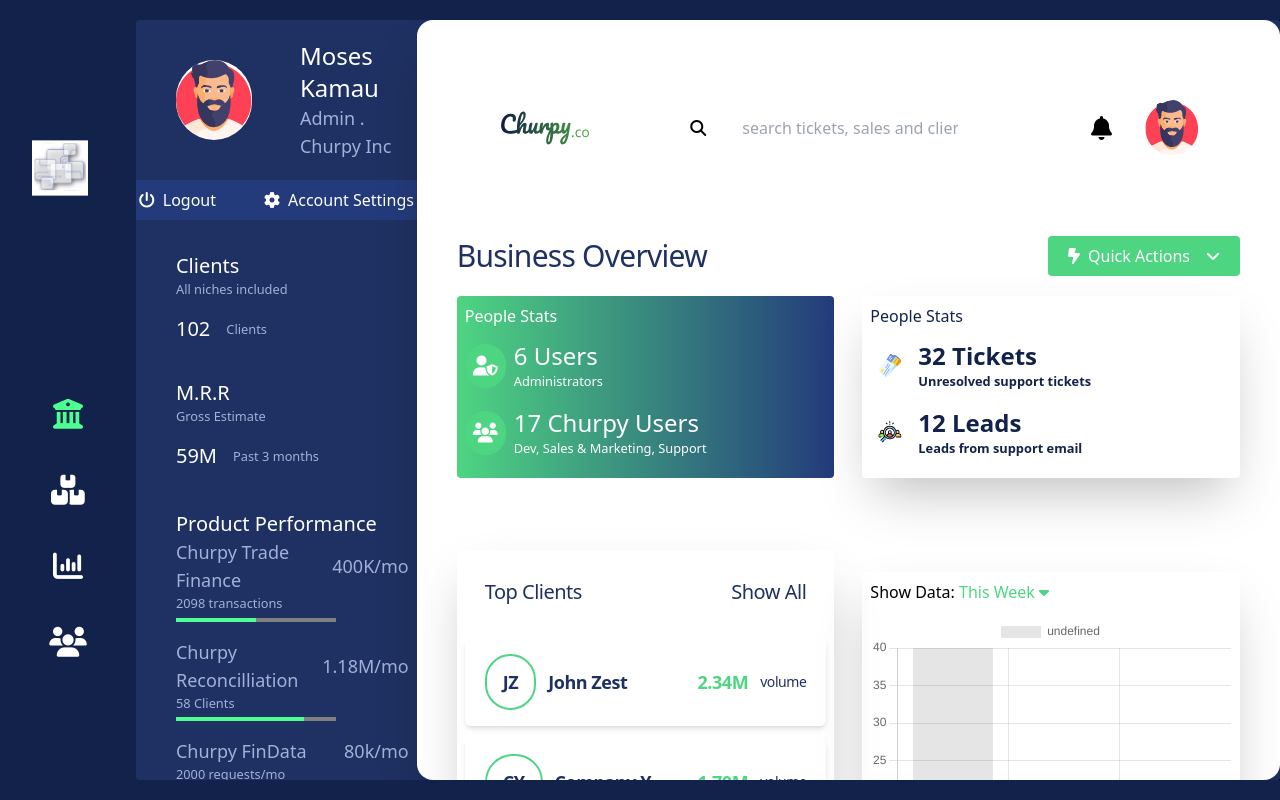
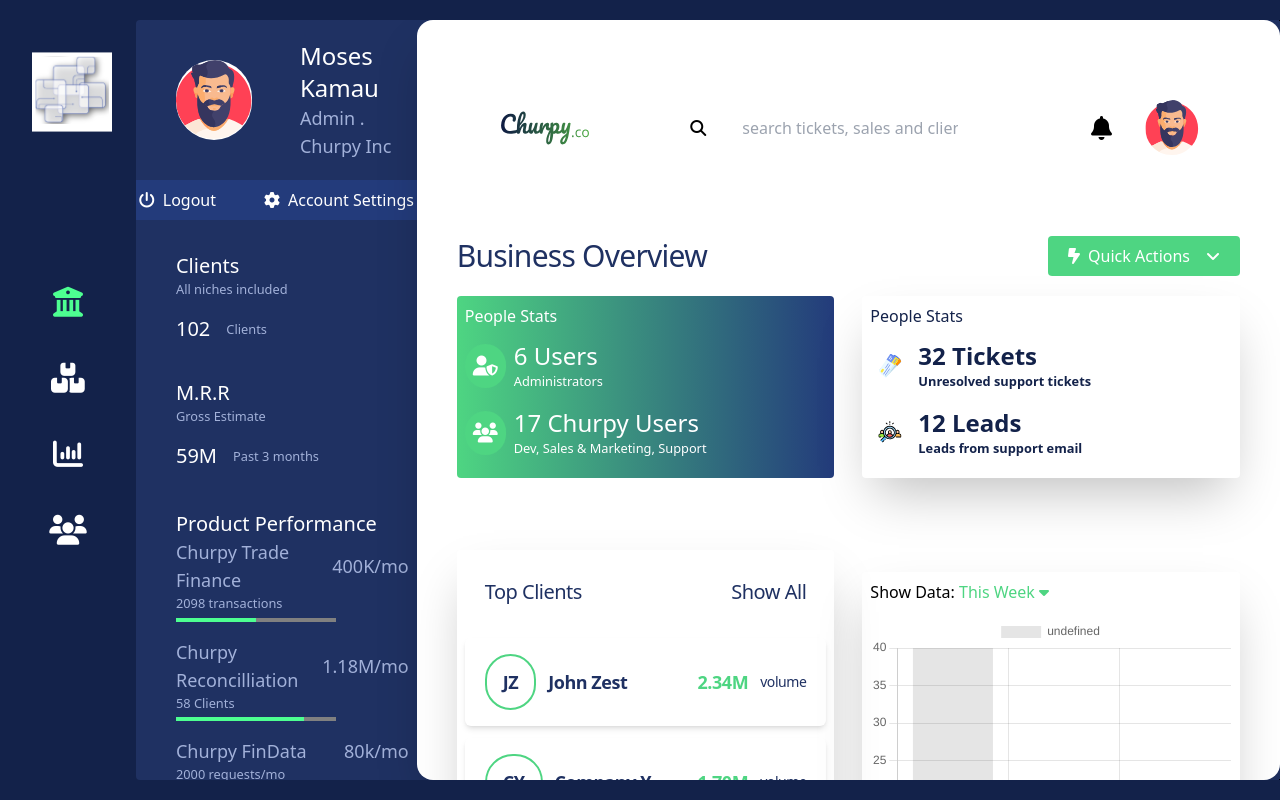
Before and after one commit to kd-kinuthiadavid/churpy-tia, a Vue app in the folder churpy-dashboard/: page / in a window 1280 px wide. Built offline with nearby package versions, Linux system fonts and the light colour scheme.

Commit message:
IconsNav - use flex to align the icons so that they match the design spec

```diff
--- a/churpy-dashboard/src/components/IconsNav.vue
+++ b/churpy-dashboard/src/components/IconsNav.vue
@@ -1,12 +1,13 @@
 <template>
   <div
-    class="bg-inherit flex flex-col justify-center gap-y-10 mx-4 my-3 w-1/12"
+    class="bg-inherit flex flex-col justify-between gap-y-10 mx-4 my-3 w-1/12"
   >
     <img
-      class="w-14 h-14 mb-40 ml-4"
+      class="h-20 w-20 mt-10 ml-4"
       src="../assets/images/Logo-icon.svg"
       alt="logo"
     />
+    <div class="flex flex-col justify-center mb-60 gap-y-10">
       <i
         class="cursor-pointer fa-solid fa-building-columns text-3xl text-white flex justify-center"
       ></i>
@@ -20,6 +21,7 @@
         class="cursor-pointer fa-solid fa-users text-3xl text-white flex justify-center"
       ></i>
     </div>
+  </div>
 </template>
 
 <style scoped>
```
Lines whose indentation alone changed are shown as unchanged.
